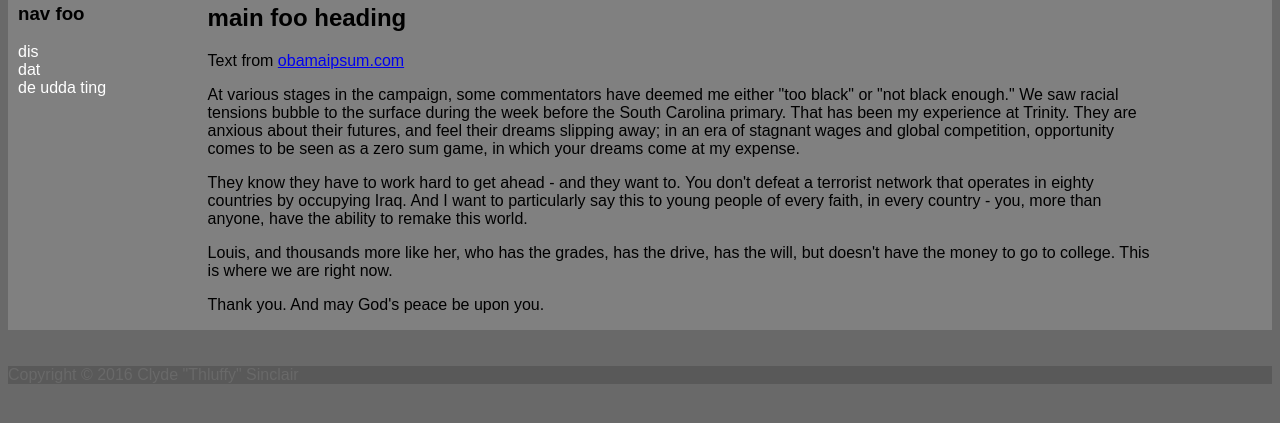
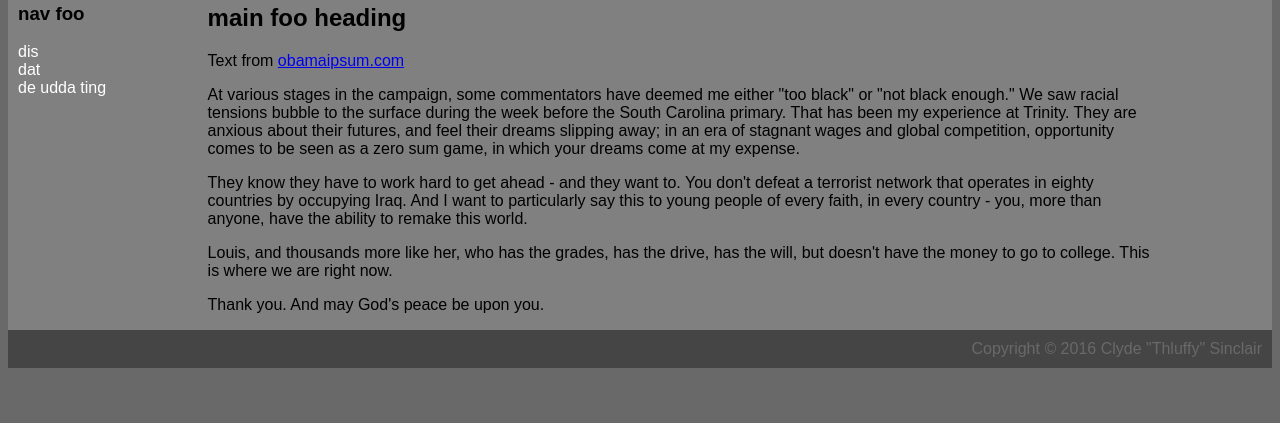
Before and after one commit to ijon9/20_css3ways, a plain HTML site: page 02_css/1_inline/index.html in a window 1280 px wide. Shown: the part 71-494 px from the top of the page. Drawn offline with Linux system fonts and the light colour scheme.

Commit message:
Copyright

```diff
--- a/02_css/1_inline/index.html
+++ b/02_css/1_inline/index.html
@@ -29,9 +29,7 @@
         </div>
       </div>
     </div>
-    <br>
-    <br>
-    <div style="background: #595959; color: DimGray">
+    <div style="background: #454545; color: DimGray; padding: 10px; text-align: right;">
     Copyright &copy; 2016 Clyde "Thluffy" Sinclair
     </div>
 
```
